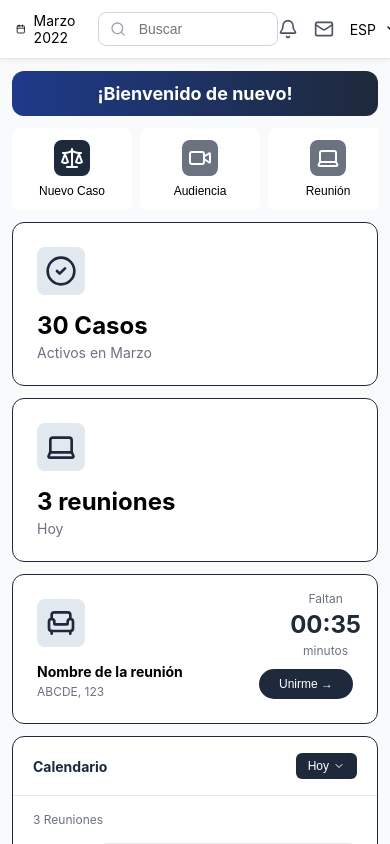
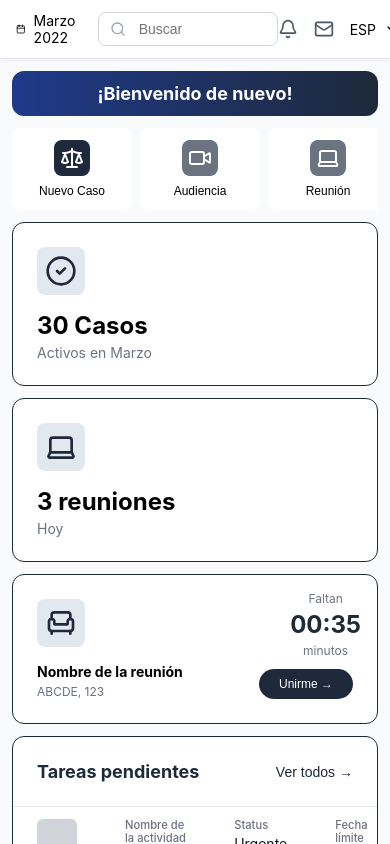
Before and after one commit to rhompe/prueba-tecnica, a React (Create React App) app: page / in a window 390 px wide. Built offline with nearby package versions, Linux system fonts and the light colour scheme; the HTML template or start-up script is replaced by a standard one.

Commit message:
se puso bien la pantalla real  principal

```diff
--- a/src/components/Header/Header.css
+++ b/src/components/Header/Header.css
@@ -92,7 +92,7 @@
   border-radius: 50%;
 }
 
-/* TABLET - Header fijo */
+/* TABLET */
 @media (max-width: 1024px) and (min-width: 769px) {
   .header {
     position: sticky;
@@ -110,7 +110,7 @@
   }
 }
 
-/* MÓVIL - Header fijo también */
+/* MÓVIL - AQUÍ IRÁN LOS CAMBIOS PARA TELÉFONO */
 @media (max-width: 768px) {
   .header {
     position: sticky;
--- a/src/page/dashboard/dashboard.css
+++ b/src/page/dashboard/dashboard.css
@@ -27,6 +27,7 @@
   padding: 0 2rem 1.5rem;
 }
 
+/* Quick Actions - 6 columns */
 .dashboard-actions {
   display: grid;
   grid-template-columns: repeat(6, 1fr);
@@ -78,20 +79,35 @@
   color: white;
 }
 
+/* LAYOUT PRINCIPAL: 2 columnas (2/3 izquierda + 1/3 derecha) */
+.dashboard-main-grid {
+  display: grid;
+  grid-template-columns: 2fr 1fr;
+  gap: 1.5rem;
+}
+
+/* COLUMNA IZQUIERDA (2/3) */
+.dashboard-left-column {
+  display: flex;
+  flex-direction: column;
+  gap: 1.5rem;
+}
+
+/* Stats Cards dentro de columna izquierda - 3 columnas (1fr 1fr 2fr) */
 .dashboard-stats-row {
   display: grid;
   grid-template-columns: 1fr 1fr 2fr;
   gap: 1rem;
-  margin-bottom: 1.5rem;
 }
 
+/* COLUMNA DERECHA (1/3) - Calendario + Archivos apilados */
 .dashboard-right-column {
-  display: grid;
-  grid-template-columns: 1fr 1fr;
+  display: flex;
+  flex-direction: column;
   gap: 1.5rem;
-  margin-bottom: 1.5rem;
 }
 
+/* TABLET */
 @media (max-width: 1024px) and (min-width: 769px) {
   .sidebar {
     width: 180px;
@@ -155,21 +171,26 @@
     height: 40px;
   }
 
+  .dashboard-main-grid {
+    display: flex;
+    flex-direction: column;
+    gap: 1rem;
+  }
+
   .dashboard-stats-row {
     display: grid;
     grid-template-columns: repeat(3, 1fr);
     gap: 0.75rem;
-    margin-bottom: 1rem;
   }
 
   .dashboard-right-column {
     display: grid;
     grid-template-columns: repeat(2, 1fr);
     gap: 1rem;
-    margin-bottom: 1rem;
   }
 }
 
+/* MÓVIL - AQUÍ IRÁN LOS CAMBIOS PARA TELÉFONO */
 @media (max-width: 768px) {
   .dashboard-container {
     flex-direction: column;
@@ -222,16 +243,24 @@
     height: 36px;
   }
 
+  .dashboard-main-grid {
+    display: flex;
+    flex-direction: column;
+    gap: 0.75rem;
+  }
+
+  .dashboard-left-column {
+    gap: 0.75rem;
+  }
+
   .dashboard-stats-row {
     grid-template-columns: 1fr;
     gap: 0.75rem;
-    margin-bottom: 0.75rem;
   }
 
   .dashboard-right-column {
     display: flex;
     flex-direction: column;
     gap: 0.75rem;
-    margin-bottom: 0.75rem;
   }
 }
--- a/src/page/dashboard/dashboard.jsx
+++ b/src/page/dashboard/dashboard.jsx
@@ -36,8 +36,8 @@ const Dashboard = () => {
           <h1 className="dashboard-banner-title">¡Bienvenido de nuevo!</h1>
         </div>
 
+        <div className="dashboard-content">
           {/* Quick Actions */}
-        <div className="dashboard-content">
           <div className="dashboard-actions">
             {accionesRapidas.map((accion) => {
               const IconComponent = getIconComponent(accion.icono);
@@ -58,19 +58,26 @@ const Dashboard = () => {
             })}
           </div>
 
-          {/* Stats Cards Row */}
+          {/* GRID PRINCIPAL: 2 Columnas (2/3 izquierda + 1/3 derecha) */}
+          <div className="dashboard-main-grid">
+
+            {/* COLUMNA IZQUIERDA (2/3) */}
+            <div className="dashboard-left-column">
+              {/* Stats Cards (1/4 + 1/4 + 2/4) */}
               <div className="dashboard-stats-row">
                 <StatsCards estadisticas={estadisticas} />
               </div>
 
-          {/* Right Column: Calendar and Recent Files */}
+              {/* Tareas Pendientes */}
+              <TasksTable tareas={tareasPendientes} />
+            </div>
+
+            {/* COLUMNA DERECHA (1/3) */}
             <div className="dashboard-right-column">
               <CalendarWidget reuniones={reuniones} />
               <RecentFiles archivos={archivosRecientes} />
             </div>
-
-          {/* Tasks Table */}
-          <TasksTable tareas={tareasPendientes} />
+          </div>
         </div>
       </div>
     </div>
```
Lines whose indentation alone changed are shown as unchanged.
